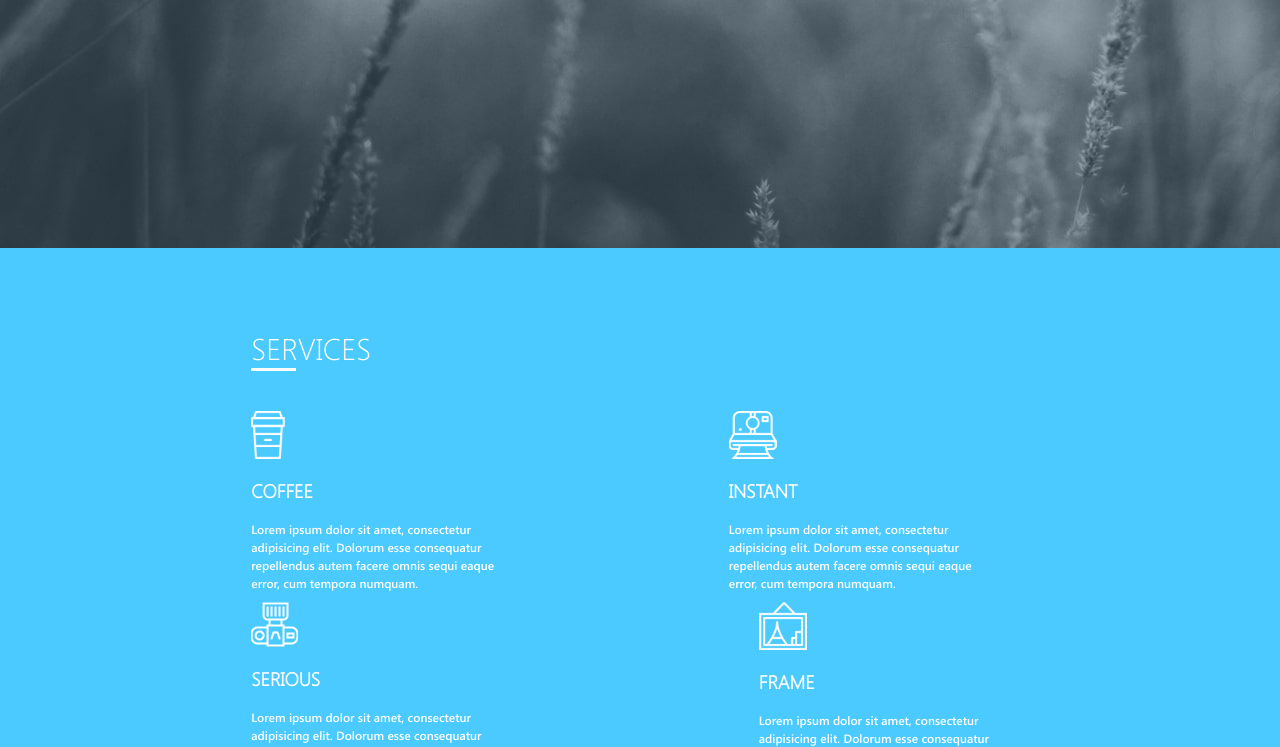
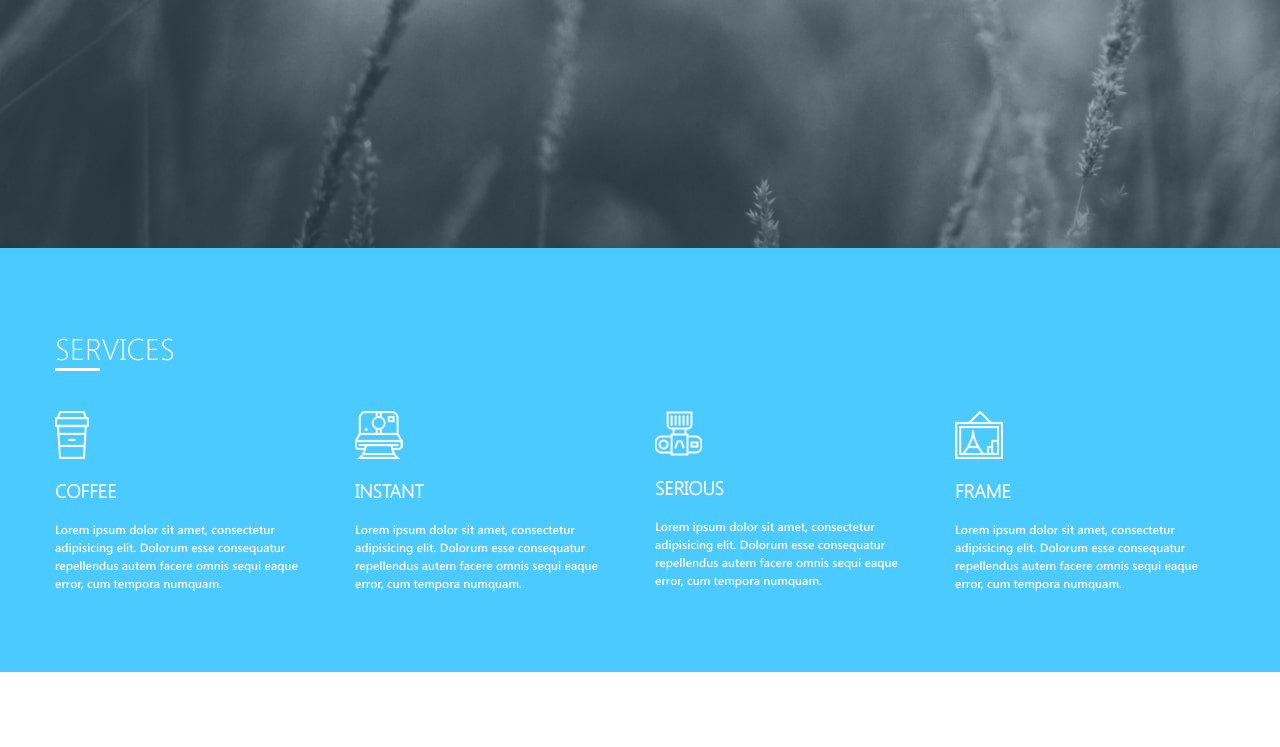
Before and after one commit to AnnaBerk/Blueeasy, a plain HTML site: page index.html in a window 1280 px wide. Shown: the part 552-1299 px from the top of the page. Drawn offline with Linux system fonts and the light colour scheme.

Commit message:
Update main.css

```diff
--- a/main.css
+++ b/main.css
@@ -69,7 +69,7 @@ img{
 .wrapper{
 	max-width: 1170px;
 	margin: 0 auto;
-	padding: 0 19.63vw;
+
 }
 .heading{
 	font-size: 30px;
```
